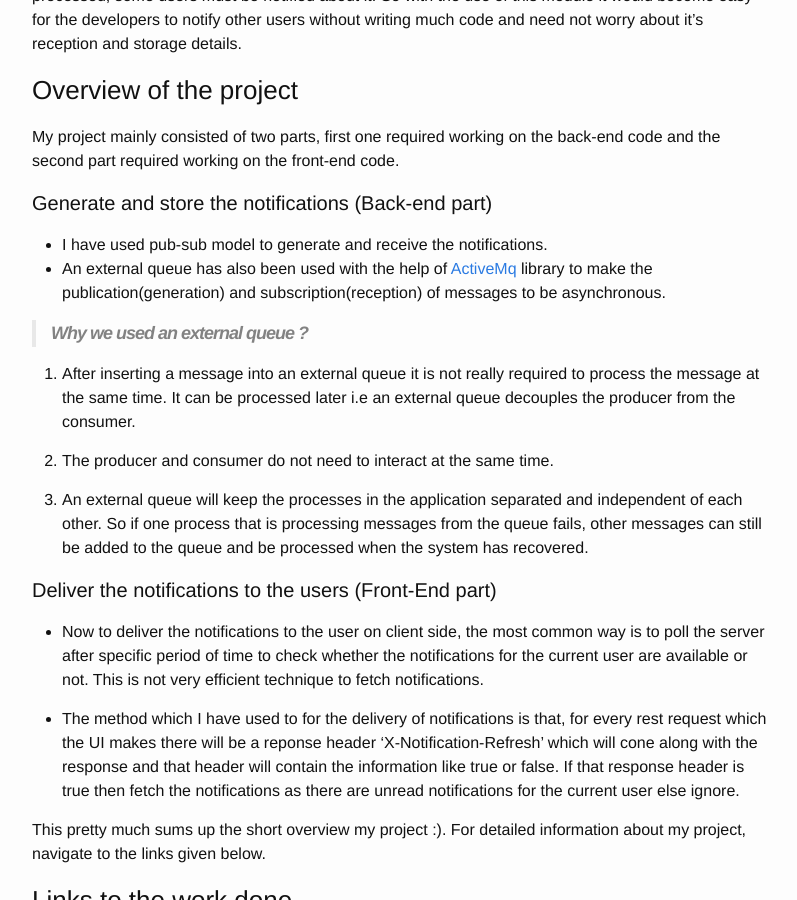
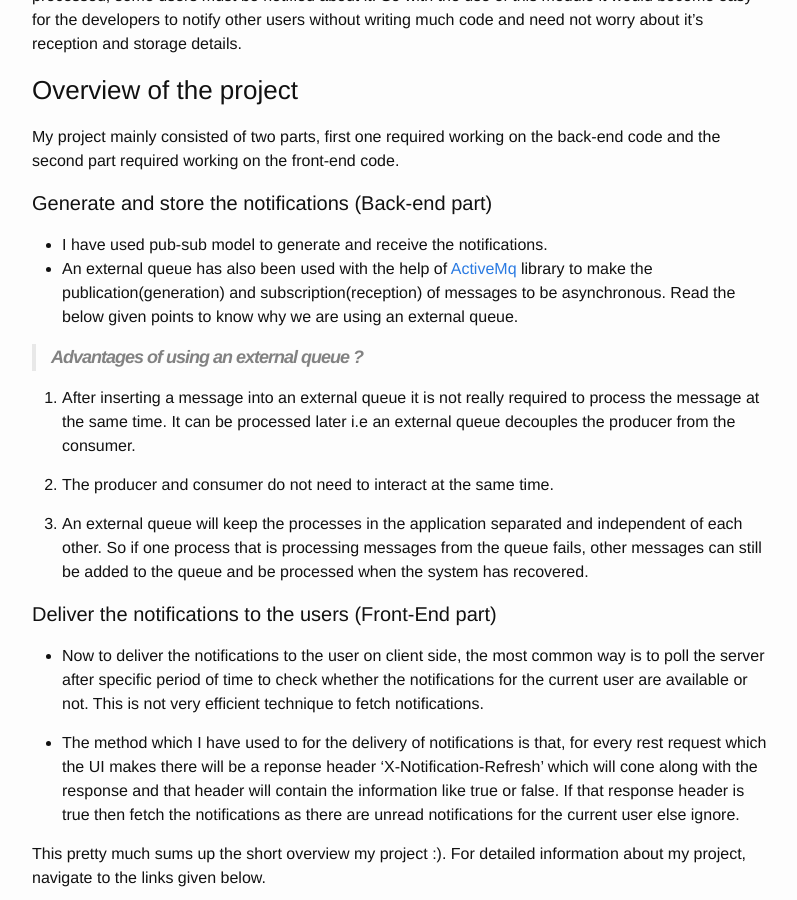
Before and after one commit to ad-os/Blog, a Jekyll site: the page built from _posts/2016-08-23-gsoc-report.md, in a window 1280 px wide and 900 px high, scrolled down 450 px. Shown: the whole window, without its empty margins (238-1035 px from the left). Built offline with Jekyll 4.4.1, drawn with Linux system fonts in a browser that asks for light colours.

Commit message:
GSOC Report

```diff
--- a/_posts/2016-08-23-gsoc-report.md
+++ b/_posts/2016-08-23-gsoc-report.md
@@ -20,9 +20,9 @@ My project mainly consisted of two parts, first one required working on the back
 #### Generate and store the notifications (Back-end part)
 
 - I have used pub-sub model to generate and receive the notifications.
-- An external queue has also been used with the help of [ActiveMq](http://activemq.apache.org/) library to make the publication(generation) and subscription(reception) of messages to be asynchronous.
+- An external queue has also been used with the help of [ActiveMq](http://activemq.apache.org/) library to make the publication(generation) and subscription(reception) of messages to be asynchronous. Read the below given points to know why we are using an external queue.
 
- > **Why we used an external queue ?**
+ > **Advantages of using an external queue ?**
 
 1. After inserting a message into an external queue it is not really required to process the message at the same time. It can be processed later i.e an external queue decouples the producer from the consumer.
 
```
